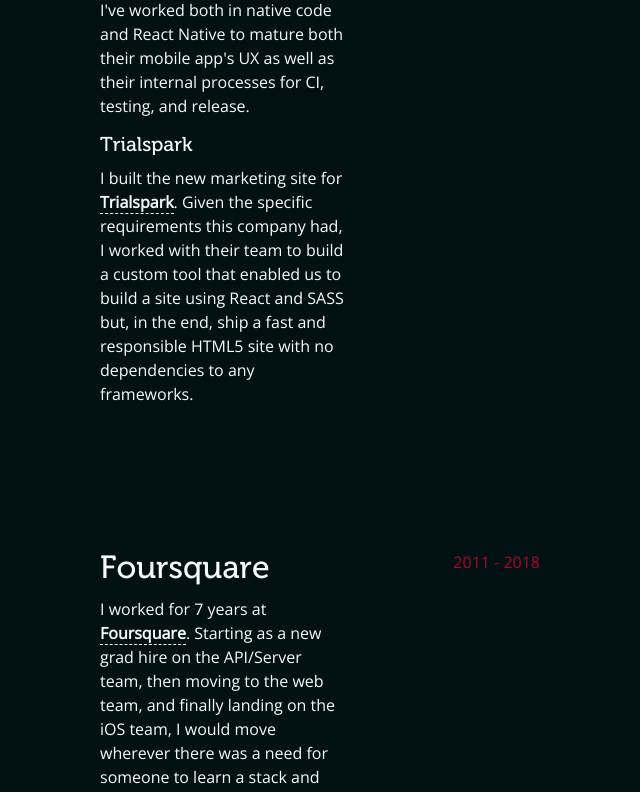
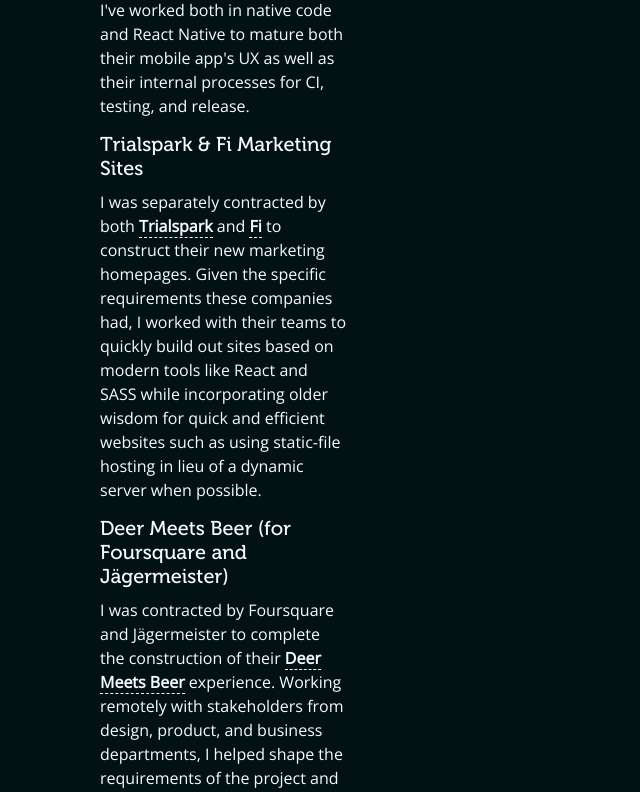
Before and after one commit to zackdotcomputer/my-homepage, a Next.js app: page / in a window 1280 px wide. Shown: the part 2461-3253 px from the top of the page, without its empty margins (0-640 px from the left). Built offline with nearby package versions, Linux system fonts and the light colour scheme.

Commit message:
Update resume with more freelance work

```diff
--- a/js/content/Resume.tsx
+++ b/js/content/Resume.tsx
@@ -33,16 +33,33 @@
           their mobile app's UX as well as their internal processes for CI,
           testing, and release.
         </p>
-        <h5>Trialspark</h5>
+        <h5>Trialspark &amp; Fi Marketing Sites</h5>
         <p>
-          I built the new marketing site for{" "}
+          I was separately contracted by both{" "}
           <a href="https://www.trialspark.com/" target="_blank">
             Trialspark
-          </a>
-          . Given the specific requirements this company had, I worked with
-          their team to build a custom tool that enabled us to build a site
-          using React and SASS but, in the end, ship a fast and responsible
-          HTML5 site with no dependencies to any frameworks.
+          </a>{" "}
+          and{" "}
+          <a href="https://tryfi.com/" target="_blank">
+            Fi
+          </a>{" "}
+          to construct their new marketing homepages. Given the specific
+          requirements these companies had, I worked with their teams to quickly
+          build out sites based on modern tools like React and SASS while
+          incorporating older wisdom for quick and efficient websites such as
+          using static-file hosting in lieu of a dynamic server when possible.
+        </p>
+        <h5>Deer Meets Beer (for Foursquare and Jägermeister)</h5>
+        <p>
+          I was contracted by Foursquare and Jägermeister to complete the
+          construction of their{" "}
+          <a href="https://www.jagermeister.com/en-US/deer-and-beer">
+            Deer Meets Beer
+          </a>{" "}
+          experience. Working remotely with stakeholders from design, product,
+          and business departments, I helped shape the requirements of the
+          project and was ultimately and solely responsible for constructing the
+          front and back end of the website that was ultimately launched.
         </p>
       </div>
       <div className="resume-date">
```
